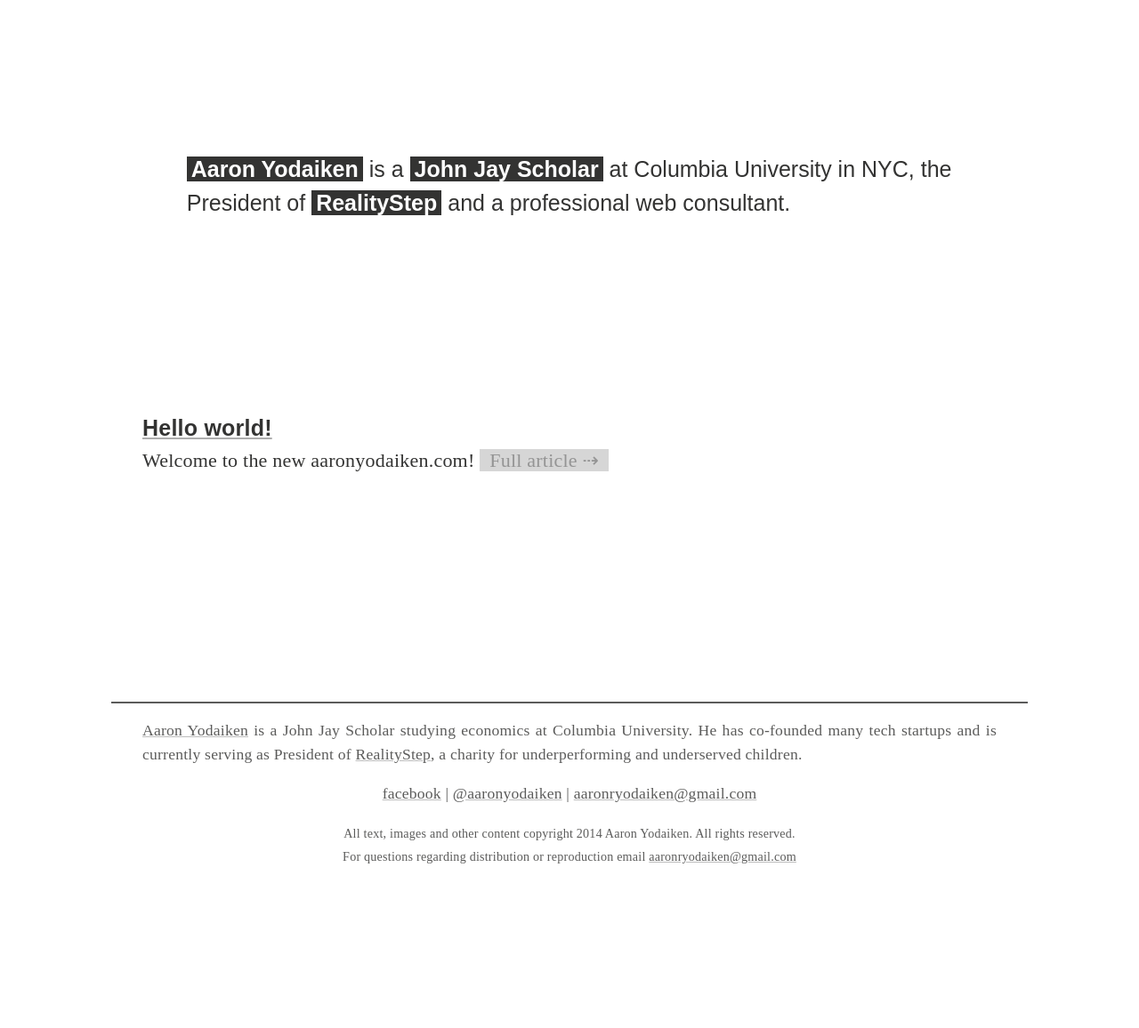
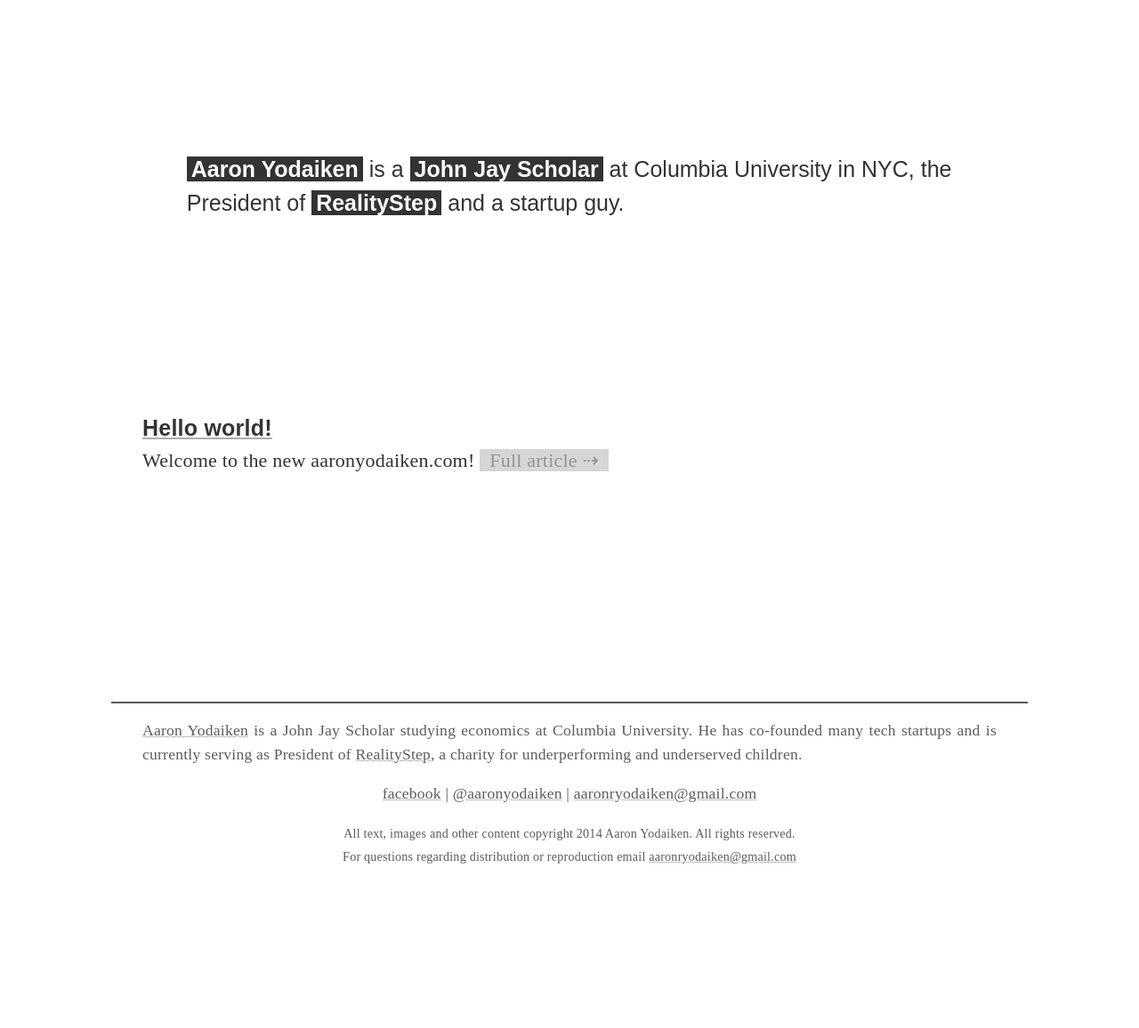
Before and after one commit to yodaiken/yodaiken.github.io, a Jekyll site: the page built from index.html, in a window 1280 px wide. Shown: the whole page at 89% size. Built offline with Jekyll 4.4.1, drawn with Linux system fonts in a browser that asks for light colours; Markdown is read by kramdown in place of the engine named in the settings.

Commit message:
Update tagline

```diff
--- a/index.html
+++ b/index.html
@@ -5,7 +5,15 @@
 <article class="hp">
 	<header>
 		<h1>
-			<span><a href="/"><span>Aaron Yodaiken</span></a> is a <a href="http://www.studentaffairs.columbia.edu/scholars/named" target="_blank"><span>John Jay Scholar</span></a> at Columbia University in NYC, the President of <a href="http://www.realitystep.org/" target="_blank"><span>RealityStep</span></a> and a professional web consultant.
+			<span><a href="/"><span>Aaron Yodaiken</span></a> is a
+				<a
+					href="http://www.studentaffairs.columbia.edu/scholars/named"
+					target="_blank"><span>John Jay
+						Scholar</span></a> at Columbia
+				University in NYC, the President of <a
+					href="http://www.realitystep.org/"
+					target="_blank"><span>RealityStep</span></a>
+				and a startup guy.
 		</h1>
 	</header>
 </article>
```
